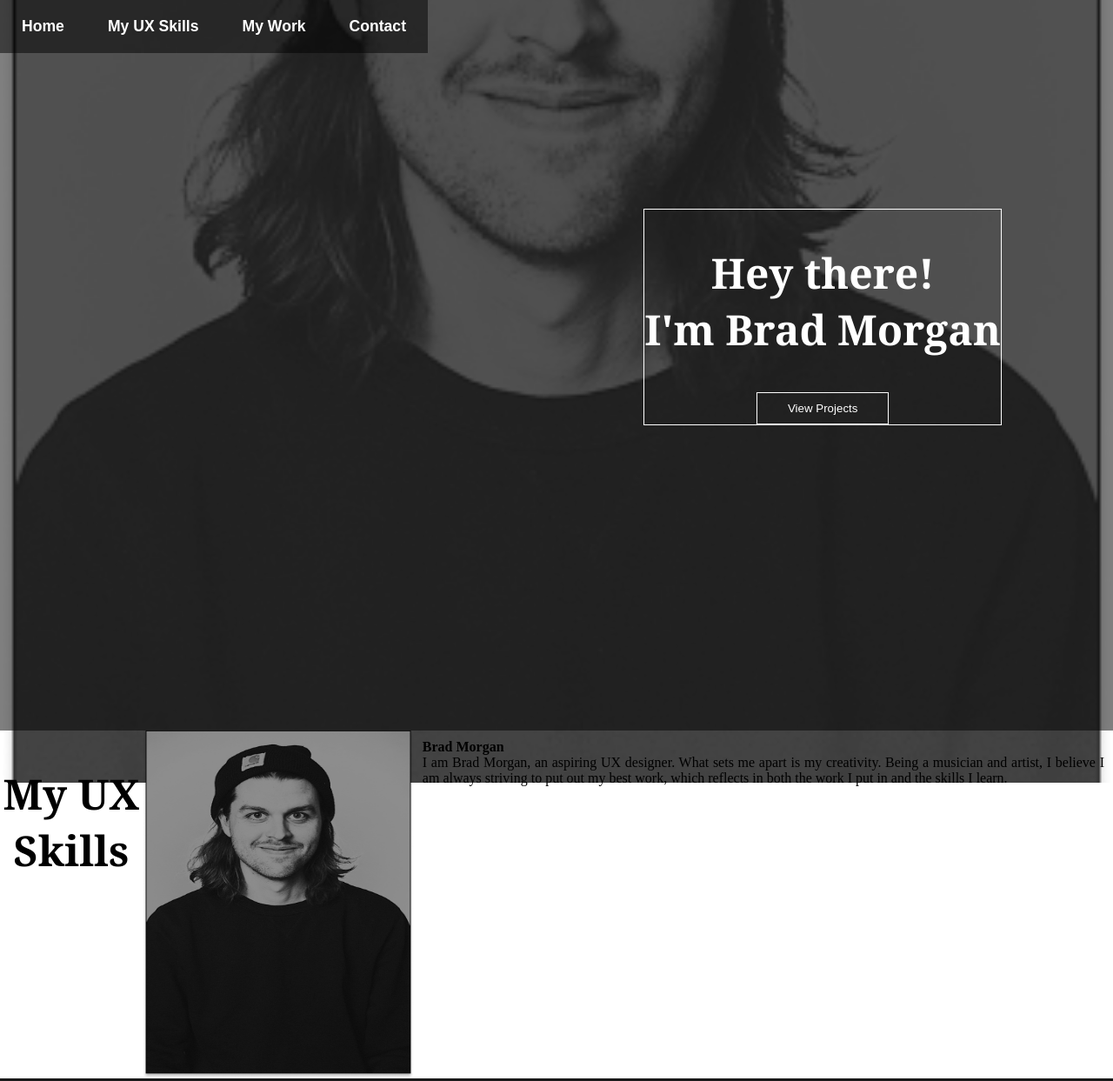
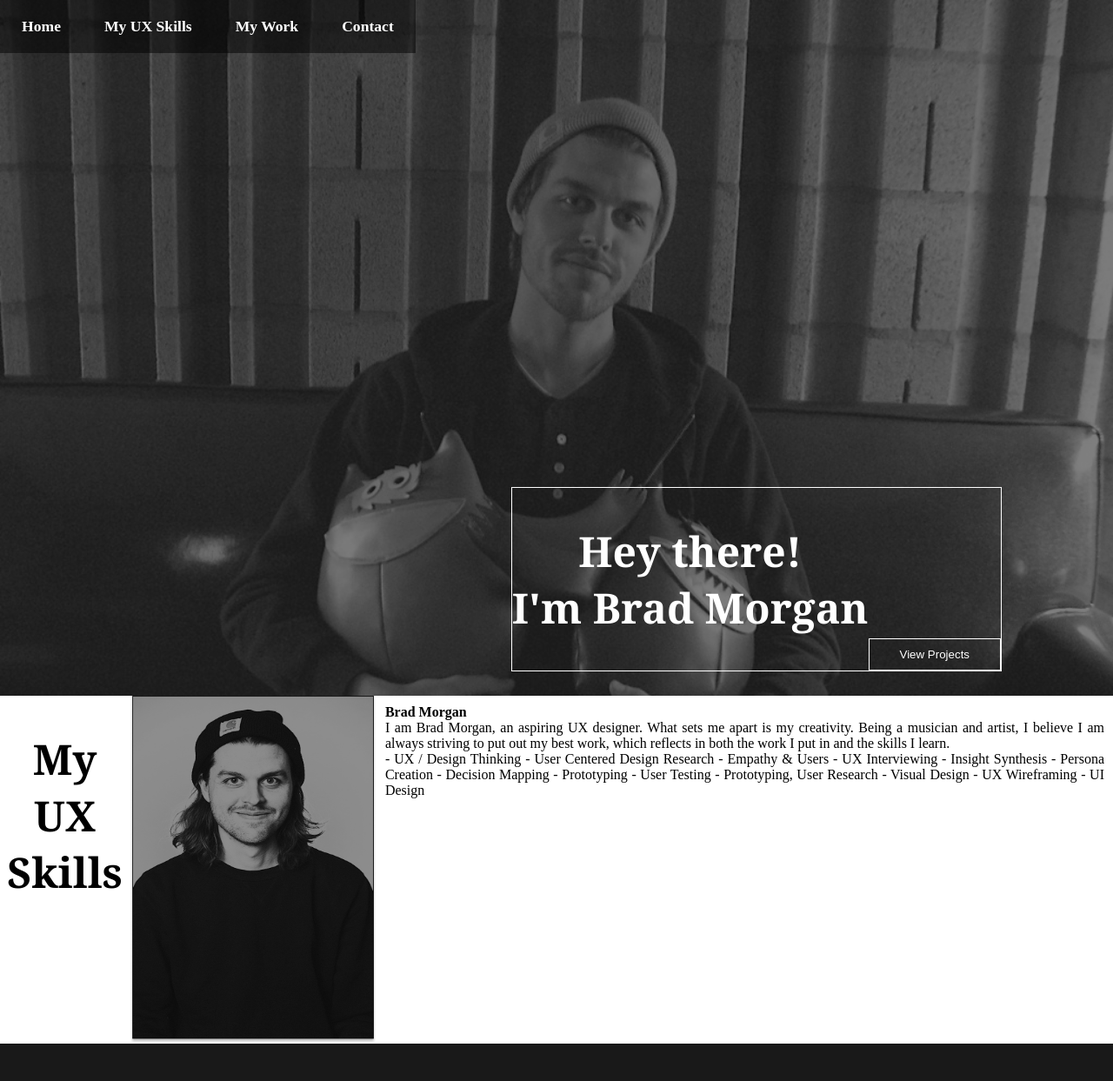
Before and after one commit to bpmorgan07/HW18, a plain HTML site: page index.html in a window 1280 px wide. Shown: the top 1243 px of the page at 87% size. Drawn offline with Linux system fonts and the light colour scheme.

Commit message:
Made some changes

```diff
--- a/index.html
+++ b/index.html
@@ -5,6 +5,9 @@
   <meta name="viewport" content="width=device-width, initial-scale=1.0">
   <title>Document</title>
   <link rel="stylesheet" href="style.css">
+  <link rel="preconnect" href="https://fonts.googleapis.com">
+<link rel="preconnect" href="https://fonts.gstatic.com" crossorigin>
+<link href="https://fonts.googleapis.com/css2?family=Open+Sans&display=swap" rel="stylesheet">
 </head>
 <body>
   <nav class="navbar">
@@ -33,6 +36,32 @@
         <div id="intro">
           <h4>Brad Morgan</h4>
           <p>I am Brad Morgan, an aspiring UX designer. What sets me apart is my creativity. Being a musician and artist, I believe I am always striving to put out my best work, which reflects in both the work I put in and the skills I learn.  </p>
+          <h5> </h5>
+          <p> - UX / Design Thinking
+
+            - User Centered Design Research
+
+            - Empathy & Users
+
+            - UX Interviewing
+
+            - Insight Synthesis
+
+            - Persona Creation
+
+            - Decision Mapping
+
+            - Prototyping
+
+            - User Testing
+
+            - Prototyping, User Research
+
+            - Visual Design
+
+            - UX Wireframing
+
+            - UI Design</p>
         </div>
       </div>
     </section>
@@ -40,8 +69,8 @@
       <h1 class="headings"> Portfolio</h1>
       <div class="gallery">
         <img src="./CSS/Images/mockuuups-macbook-pro-mockup-on-a-table-with-a-plant-in-the-background.jpeg">
-        <img src="./CSS/Images/Portfolio (2)/Rectangle-2.png">
-        <img src="./CSS/Images/Portfolio (2)/Rectangle.png">
+        <img src="./CSS/Images/mockuuups-a34bojiukqwhp8cgywbgmd.jpeg">
+        <img src="./CSS/Images/mockuuups-holding-samsung-s20-mockup-in-front-of-a-bike.jpeg">
       </div>
     </section>
     <section id="contact">
--- a/style.css
+++ b/style.css
@@ -21,7 +21,7 @@ html{
     margin: 20px 0;
 }
 .navbar ul li{
-font-family: Arial, Helvetica, sans-serif;
+font-family:'Times New Roman', Times, serif;
 font-size: 1.1rem;
 font-weight: bold;
 }
@@ -41,30 +41,30 @@ font-weight: bold;
     display: flex;
     flex-direction: column;
     background-color: rgba(0, 0, 0, 0.5);
-    height: 840px;
-    justify-content: center;
+    height: 800px;
+    justify-content: right;
     align-items: center;
     color: white;
 }
 #home::before{
     content: "";
     position:absolute;
-    top: 0;
+    top: 100;
     right: 0;
-    background: url('./CSS/Images/brad-morgan-1267\ 1.png') no-repeat center center/cover;
-    height: 900px;
+    background: url('./CSS/Images/IMG_5533.JPG') no-repeat center center/cover;
+    height: 800px;
     width: 100%;
     z-index: -1;
     opacity: .8;
 
 }
 .main{
-    display: flex;
-    flex-direction: column;
+    display:flex;
+    flex-direction: row;
     border: 1px solid white;
-    align-items: center;
-    position: absolute;
-    top: 30%;
+    align-items:flex-end;
+    position:absolute;
+    top: 70%;
     right: 10%;
 
 }
@@ -193,6 +193,9 @@ width:33%
     box-shadow: 0 0 10px white;
 }
 
-@media screen and (max-width: 600px) {
-    flex-direction: grid-area: .grid-container ;
-}
+@media only screen and (max-width: 600px) {
+    #home::before {
+        margin: 0px 5%;
+        display: grid;
+        grid-template-rows: 300px 300px 300px;
+    }}
```
Also changed, not shown: CSS/Images/Brad Morgan-1 (3).png (added), CSS/Images/IMG_5533.JPG (added), CSS/Images/brad-morgan-1239.JPG (added), CSS/Images/brad-morgan-1262 2.JPG (added), 2 other files.
